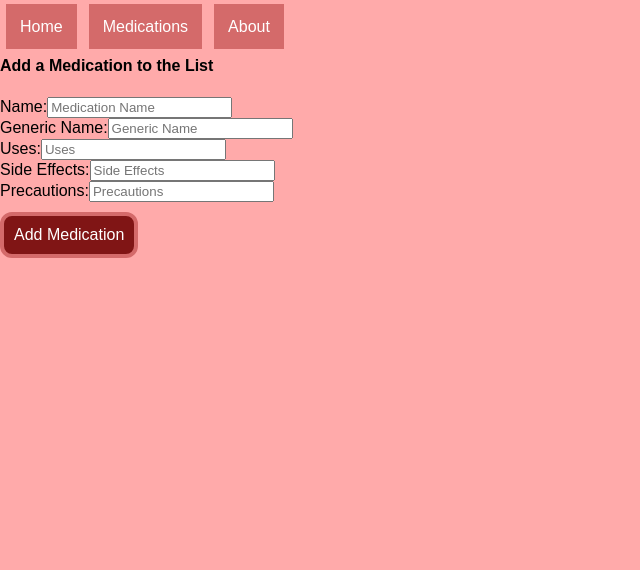
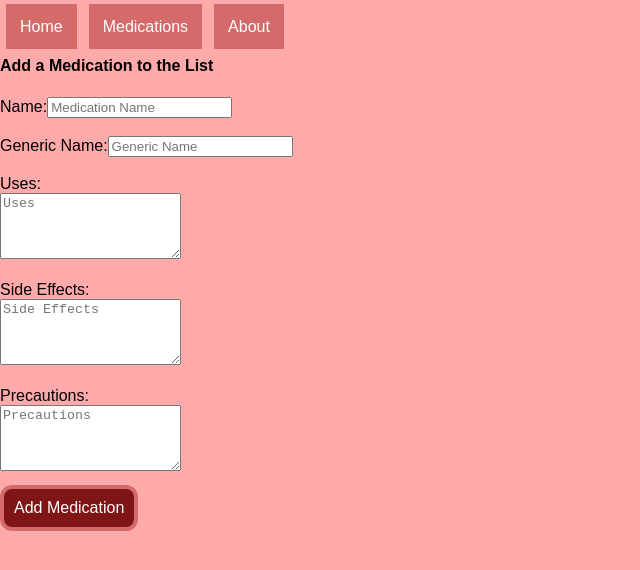
Before and after one commit to debjohnson33/medications-app-client, a React (Create React App) app: page /medications/new in a window 1280 px wide. Shown: the top 570 px of the page, without its empty margins (0-640 px from the left). Built offline with nearby package versions, Linux system fonts and the light colour scheme.

Commit message:
Changed inputs to textarea for uses/side_effects/precautions for multiline input/changed spacing

```diff
--- a/src/components/MedicationForm.js
+++ b/src/components/MedicationForm.js
@@ -39,7 +39,7 @@ class MedicationForm extends Component {
 						placeholder='Medication Name'
 					/>
 				</div>
-
+				<br />
 				<div>
 					<label htmlFor='generic_name'>Generic Name:</label>
 					<input
@@ -50,38 +50,41 @@ class MedicationForm extends Component {
 						placeholder='Generic Name'
 					/>
 				</div>
-
+				<br />
 				<div>
-					<label htmlFor='uses'>Uses:</label>
-					<input
-						type='textarea'
+					<label htmlFor='uses'>Uses:</label><br />
+					<textarea
+						rows='4'
+						columns='70'
 						onChange={this.handleOnChange}
 						name='uses'
 						value={uses}
-						placeholder='Uses'
-					/>
+						placeholder='Uses'>
+					</textarea>
 				</div>
-
+				<br />
 				<div>
-					<label htmlFor='side_effects'>Side Effects:</label>
-					<input
-						type='textarea'
+					<label htmlFor='side_effects'>Side Effects:</label><br/>
+					<textarea
+						rows='4'
+						columns='70'
 						onChange={this.handleOnChange}
 						name='side_effects'
 						value={side_effects}
-						placeholder='Side Effects'
-					/>
+						placeholder='Side Effects'>
+					</textarea>
 				</div>
-
+				<br />
 				<div>
-					<label htmlFor='precautions'>Precautions:</label>
-					<input
-						type='text'
+					<label htmlFor='precautions'>Precautions:</label><br />
+					<textarea
+						rows='4'
+						columns='70'
 						onChange={this.handleOnChange}
 						name='precautions'
 						value={precautions}
-						placeholder='Precautions'
-					/>
+						placeholder='Precautions'>
+					</textarea>
 				</div>
 				<button type="submit" className="med" >Add Medication</button>
 			</form>
```
